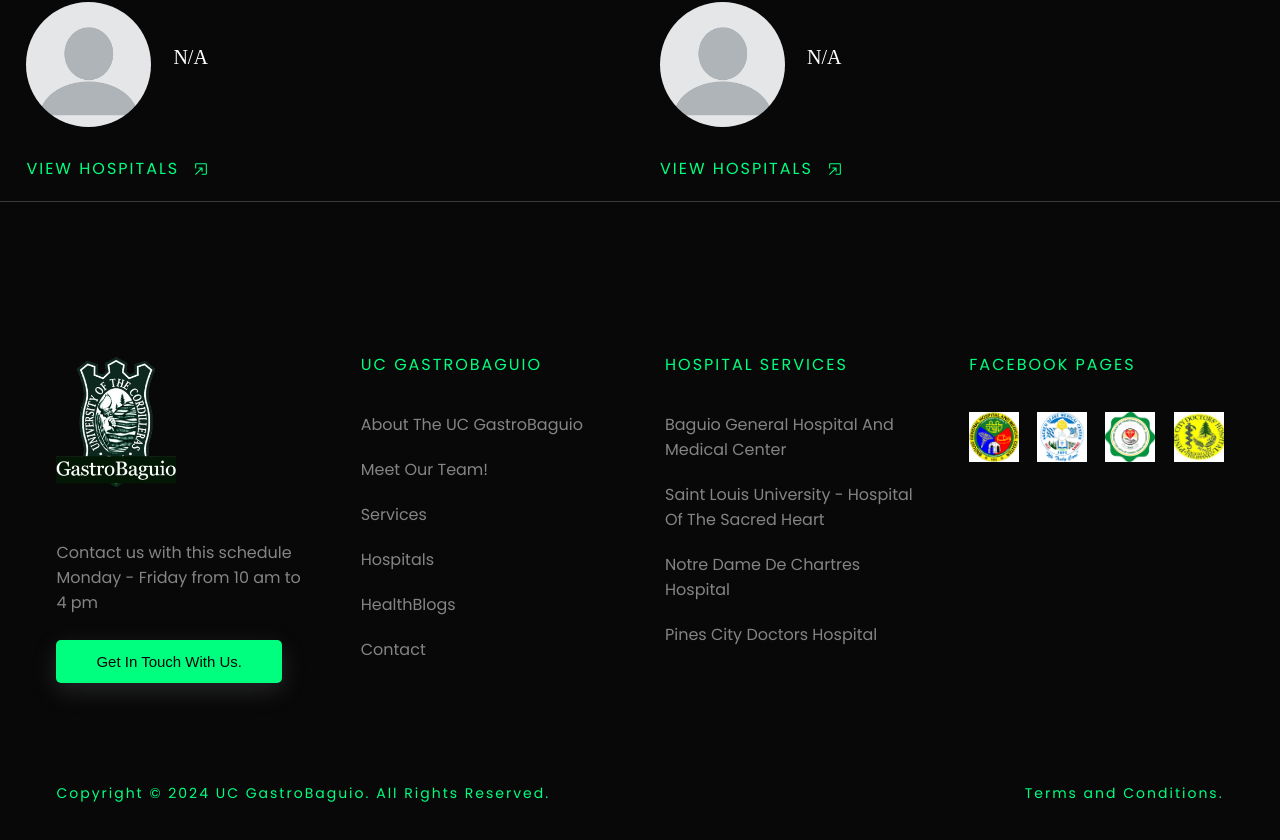
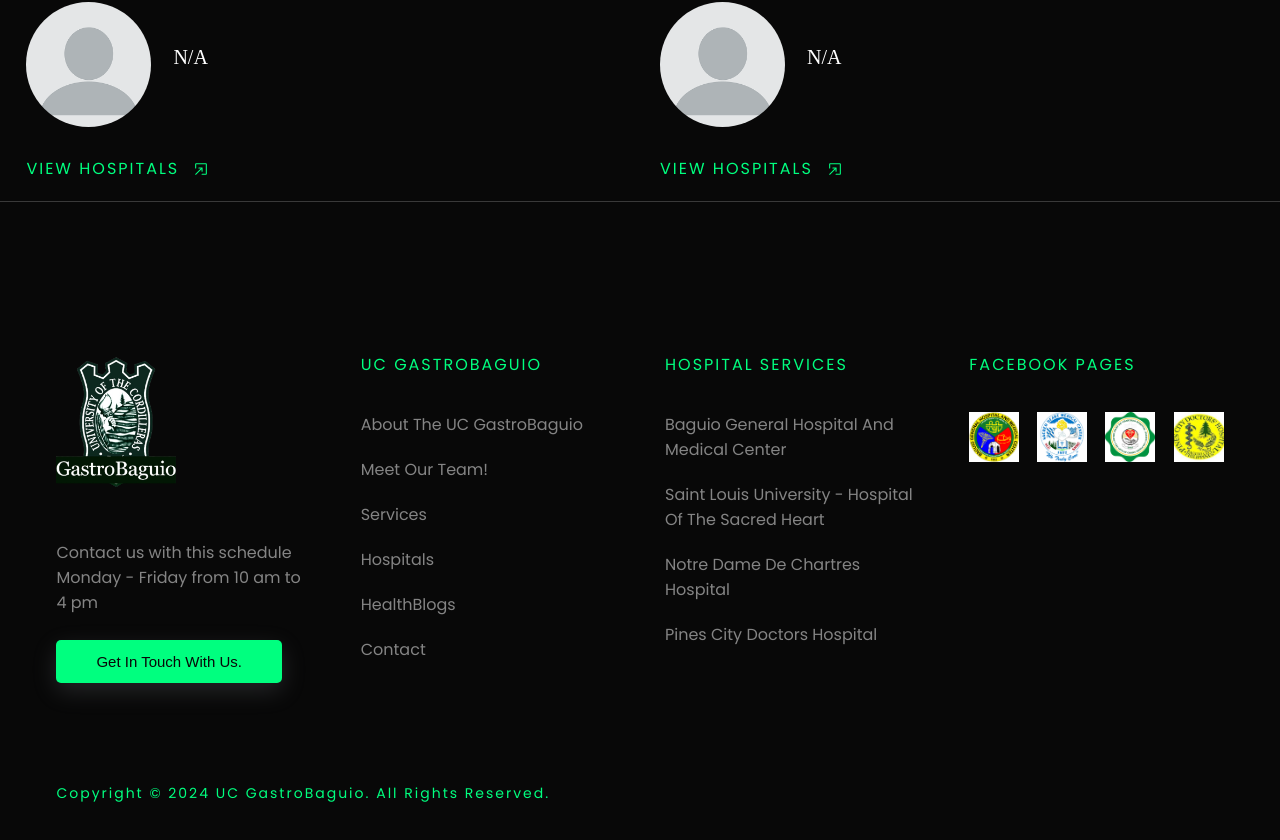
Before and after one commit to donyelqt/ucgastrobaguio, a Next.js app: page / in a window 1280 px wide. Shown: the part 5701-6541 px from the top of the page. Built offline with nearby package versions, Linux system fonts and the light colour scheme.

Commit message:
newwwwwwwwwwww

```diff
--- a/components/common/Footer.js
+++ b/components/common/Footer.js
@@ -83,10 +83,10 @@ const Footer = () => {
             </div>
             <div className='legal connect py'>
               <span className='green1'>Copyright © 2024 UC GastroBaguio. All Rights Reserved.</span>
-              <span className='green1'>Terms and Conditions.</span>
+              <span className='green1'></span>
             </div>
             <div className='connect'>
-
+            <span className='green1'></span>
             </div>
           </div>
         </footer>
```
